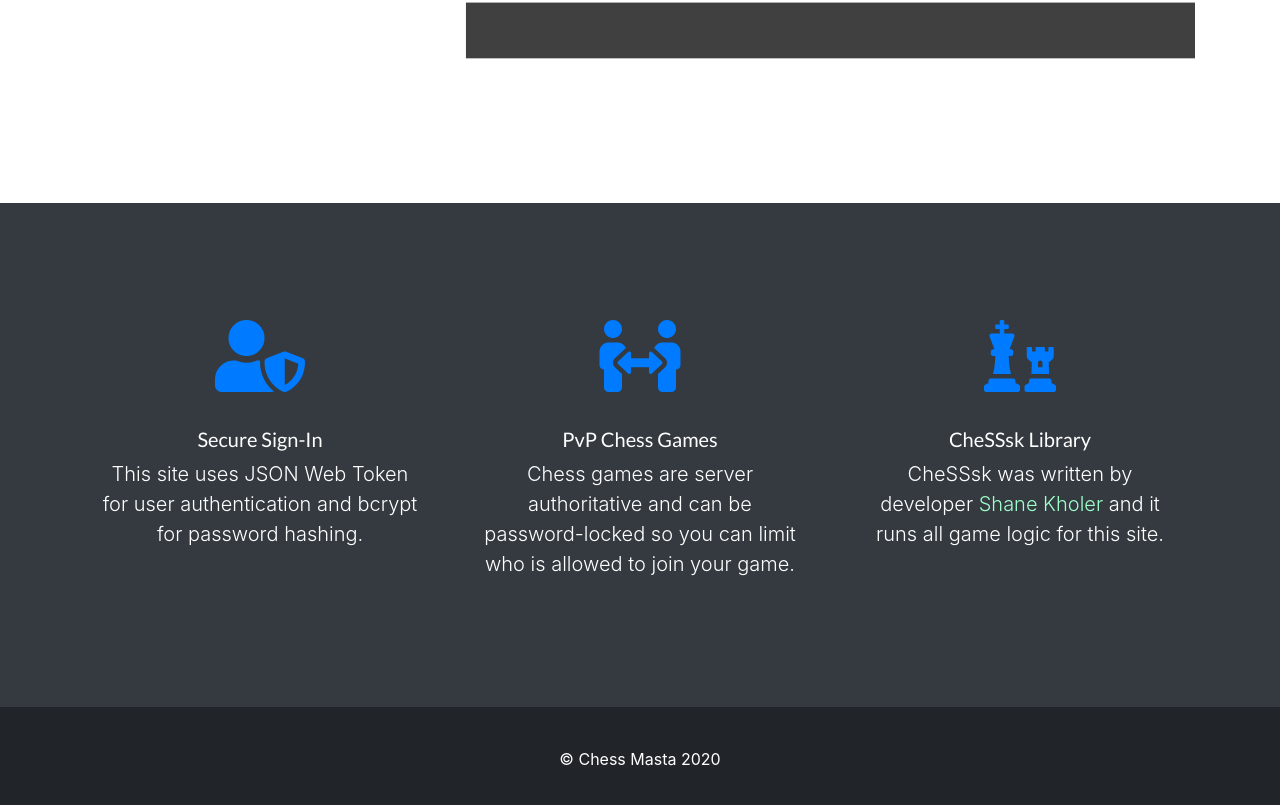
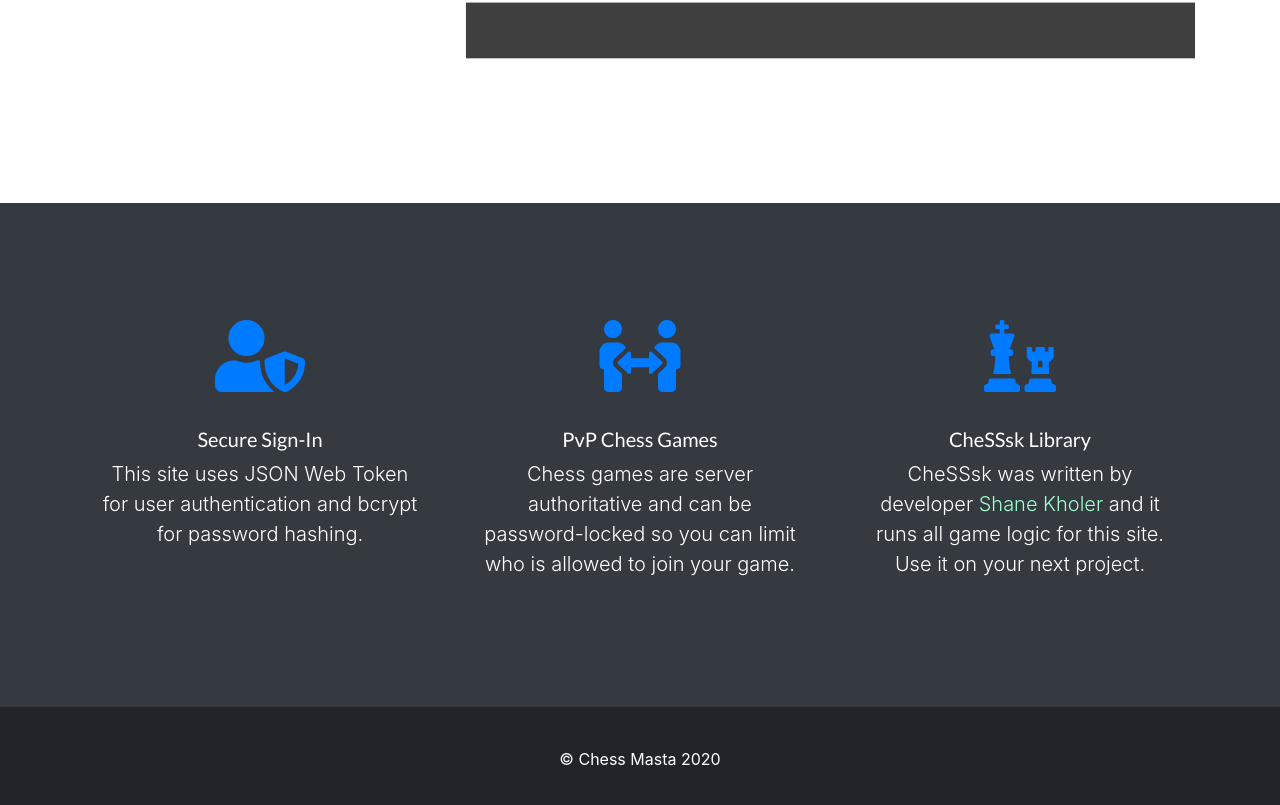
Before and after one commit to shmoesolid/Chess-Masta, a React (Create React App) app in the folder client/: page / in a window 1280 px wide. Shown: the part 557-1362 px from the top of the page. Built offline with nearby package versions, Linux system fonts and the light colour scheme.

Commit message:
route changes and landing text edit

```diff
--- a/client/src/components/Landing/Content.jsx
+++ b/client/src/components/Landing/Content.jsx
@@ -67,7 +67,7 @@ function Content() {
                 <p class="lead mb-0">
                   CheSSsk was written by developer{" "}
                   <a href="https://github.com/shmoesolid">Shane Kholer</a> and
-                  it runs all game logic for this site.
+                  it runs all game logic for this site. Use it on your next project.
                 </p>
               </div>
             </div>
--- a/client/src/components/Landing/LandingFooter.jsx
+++ b/client/src/components/Landing/LandingFooter.jsx
@@ -1,13 +1,11 @@
-import React from "react"
+import React from "react";
 
 function Footer() {
   return (
     <footer class="page-footer font-small blue footer">
-
       <div class="footer-copyright text-center py-3">
         &copy; Chess Masta 2020
       </div>
-
     </footer>
   );
 }
--- a/client/src/pages/Login.jsx
+++ b/client/src/pages/Login.jsx
@@ -22,8 +22,7 @@ export default function Login() {
       setUserData({
         user: loginRes.data
       });
-      // localStorage.setItem("auth-token", loginRes.data.token);
-      history.push("/");
+      history.push("/rooms");
     } catch (err) {
       err.response.data.msg && setError(err.response.data.msg);
     }
--- a/client/src/pages/Register.jsx
+++ b/client/src/pages/Register.jsx
@@ -29,8 +29,7 @@ export default function Register() {
       setUserData({
         user: loginRes.data,
       });
-      // localStorage.setItem("auth-token", loginRes.data.token);
-      history.push("/");
+      history.push("/rooms");
     } catch (err) {
       err.response.data.msg && setError(err.response.data.msg);
     }
```
Lines whose indentation alone changed are shown as unchanged.
